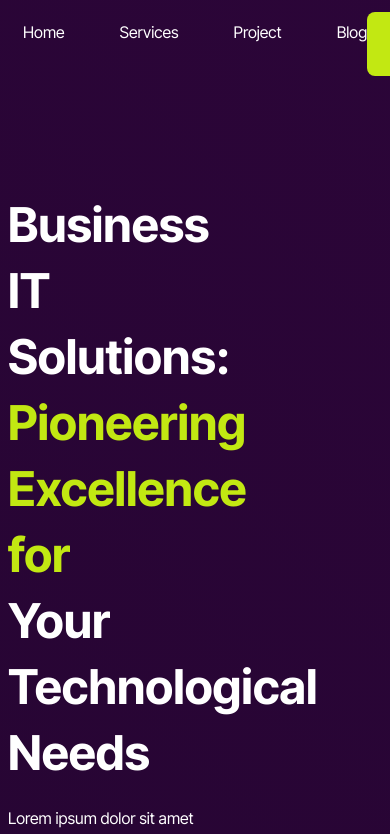
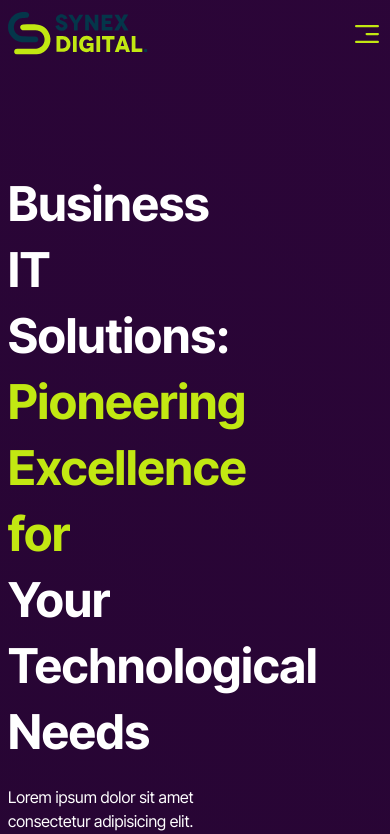
Before and after one commit to Synex-Digital/synexReactFont, a Next.js app: page / in a window 390 px wide. Shown: the top 834 px of the page. Built offline with nearby package versions, Linux system fonts and the light colour scheme.

Commit message:
nave responsive

```diff
--- a/app/components/Footer.js
+++ b/app/components/Footer.js
@@ -14,8 +14,8 @@ import Link from "next/link";
 
 const Footer = () => {
     return (
-        <footer id="footerbg" className="py-20 h-[500px]">
-            <div className="container mx-auto px-2 flex justify-between">
+        <footer id="footerbg" className="pt-20">
+            <div className="container mx-auto px-2 pb-16 flex justify-between">
                 <div className="w-[30%]">
                     <Image
                         priority={true}
@@ -88,7 +88,7 @@ const Footer = () => {
                         </li>
                     </ul>
                 </div>
-                <div className="w-[20%]">
+                <div className="w-[15%]">
                     <strong className="text-white text-xl">
                         Important Link
                     </strong>
@@ -119,7 +119,7 @@ const Footer = () => {
                         </li>
                     </ul>
                 </div>
-                <div className="w-[20%]">
+                <div className="w-[25%]">
                     <strong className="text-white text-xl">Join Us</strong>
                     <p className="text-white font-light mb-5 mt-1">
                         Catch the Latest Updates, Insights, and Exclusive
@@ -154,6 +154,21 @@ const Footer = () => {
                     </ul>
                 </div>
             </div>
+            <div>
+                <div className="border-t border-t-primary w-80 mx-auto"></div>
+                <div className="text-center py-5">
+                    <h6 className="text-white">
+                        Copyright © 2024{" "}
+                        <a
+                            target="_black"
+                            href="https://synexdigital.com/"
+                            className="text-primary hover:underline"
+                        >
+                            Synex Digital
+                        </a>
+                    </h6>
+                </div>
+            </div>
         </footer>
     );
 };
--- a/app/components/Navbar.js
+++ b/app/components/Navbar.js
@@ -1,13 +1,25 @@
+"use client";
+
 import Image from "next/image";
-import React from "react";
+import React, { useState } from "react";
 import logo from "@/public/assets/Logo.svg";
 import Link from "next/link";
+import { HiMiniBars3CenterLeft } from "react-icons/hi2";
+import { MdOutlineClose } from "react-icons/md";
 
 const Navbar = () => {
+    let [isactive, setIsActive] = useState(true);
+    let handleClick = () => {
+        setIsActive(!isactive);
+    };
     return (
         <header>
             <nav>
-                <div className="container mx-auto px-2 py-3 flex justify-between">
+                <div
+                    className={`container mx-auto ${
+                        isactive ? "px-2" : "px-0"
+                    } py-3 flex justify-between items-center max-lg:relative `}
+                >
                     <Link href={"/"}>
                         <Image
                             priority={true}
@@ -17,14 +29,19 @@ const Navbar = () => {
                             src={logo}
                         />
                     </Link>
-                    <ul className="text-white flex gap-x-10 items-center">
+
+                    {isactive ? (
+                        <ul className="text-white lg:flex gap-x-10 items-center hidden">
                             <li>
                                 <Link href={"/"} className="narhoverAni">
                                     Home<span></span>
                                 </Link>
                             </li>
                             <li>
-                            <Link href={"/services"} className="narhoverAni">
+                                <Link
+                                    href={"/services"}
+                                    className="narhoverAni"
+                                >
                                     Services<span></span>
                                 </Link>
                             </li>
@@ -39,9 +56,61 @@ const Navbar = () => {
                                 </Link>
                             </li>
                         </ul>
-                    <button className="px-7 py-2 bg-primary hover:bg-[#bcdd2d] font-medium text-black rounded-lg">
+                    ) : (
+                        <ul
+                            id="navbgsmall"
+                            className="text-white lg:hidden absolute  w-full top-0 h-screen pt-40 flex flex-col gap-y-7 text-center"
+                        >
+                            <li>
+                                <Link
+                                    href={"/"}
+                                    onClick={() => setIsActive(!isactive)}
+                                >
+                                    Home<span></span>
+                                </Link>
+                            </li>
+                            <li>
+                                <Link
+                                    href={"/services"}
+                                    onClick={() => setIsActive(!isactive)}
+                                >
+                                    Services<span></span>
+                                </Link>
+                            </li>
+                            <li>
+                                <Link
+                                    href={"/project"}
+                                    onClick={() => setIsActive(!isactive)}
+                                >
+                                    Project<span></span>
+                                </Link>
+                            </li>
+                            <li>
+                                <Link
+                                    href={"#"}
+                                    onClick={() => setIsActive(!isactive)}
+                                >
+                                    Blog<span></span>
+                                </Link>
+                            </li>
+                        </ul>
+                    )}
+                    <button className="px-7 py-2 bg-primary hover:bg-[#bcdd2d] font-medium text-black rounded-lg hidden lg:block">
                         Let's Talk
                     </button>
+                    <div id="backward" className="lg:hidden">
+                        {isactive ? (
+                            <HiMiniBars3CenterLeft
+                                onClick={handleClick}
+                                className="text-primary text-3xl cursor-pointer"
+                            />
+                        ) : (
+                            <MdOutlineClose
+                                onClick={handleClick}
+                                className="text-primary text-3xl cursor-pointer max-lg:pl-2 w-10 h-10"
+                            />
+                        )}
+                    </div>
                 </div>
             </nav>
         </header>
--- a/app/globals.css
+++ b/app/globals.css
@@ -55,6 +55,11 @@ body {
     .text-balance {
         text-wrap: balance;
     }
+}
+
+#navbgsmall {
+    background: url("../public/assets/navbg.svg");
+    background-repeat: no-repeat;
 }
 
 .narhoverAni {
@@ -159,6 +164,11 @@ body {
     background-position: center 5vh;
 }
 
+#backward {
+    -moz-transform: scale(-1, 1);
+    -webkit-transform: scale(-1, 1);
+    transform: scale(-1, 1);
+}
 /* extra css
 
  .contentdiv {
```
Also changed, not shown: public/assets/navbg.svg (added). Lines whose indentation alone changed are shown as unchanged.
